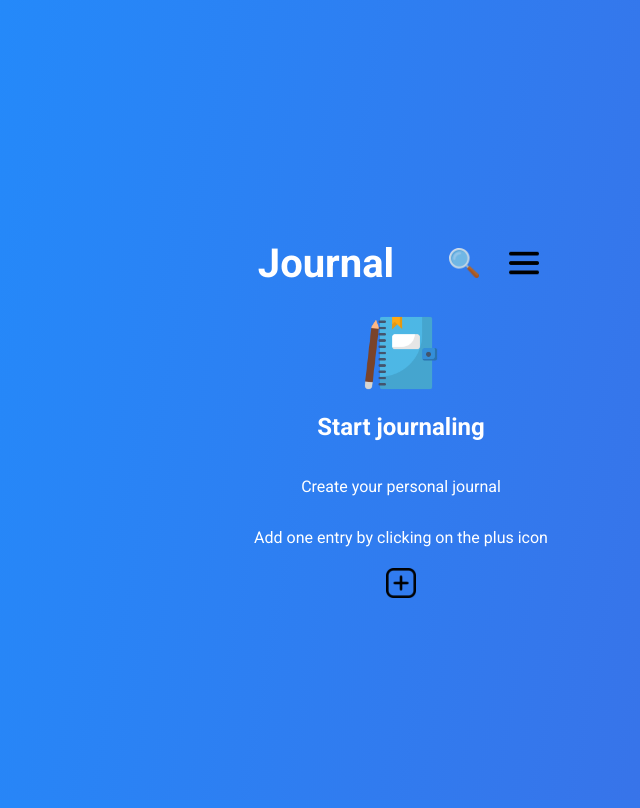
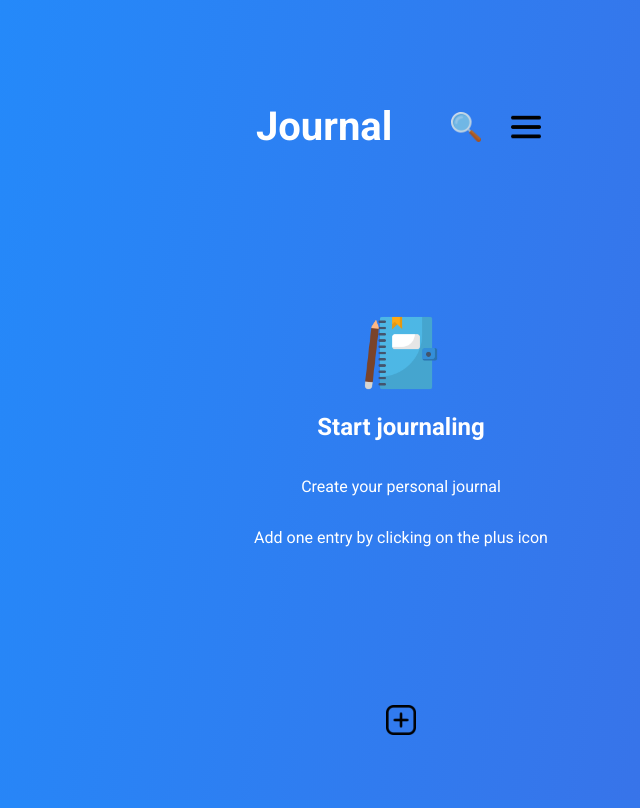
Before and after one commit to schmenniooo/Journal_IO, a React (Vite) app: page / in a window 1280 px wide. Shown: the whole page, without its empty margins (247-887 px from the left). Built offline with nearby package versions, Linux system fonts and the light colour scheme.

Commit message:
container sizes and global grid

```diff
--- a/index.css
+++ b/index.css
@@ -26,7 +26,7 @@ html, body {
 
     height: 100vh;
     width: 100%;
-    display: flex;
+    display: grid;
     flex-direction: column;
     justify-content: center;
     align-items: center;
--- a/src/components/DefaultMain/default.css
+++ b/src/components/DefaultMain/default.css
@@ -5,6 +5,7 @@
     flex-direction: column;
     justify-content: center;
     align-items: center;
+    width: 100%;
 }
 
 .logo {
--- a/src/components/Footer/footer.css
+++ b/src/components/Footer/footer.css
@@ -6,4 +6,5 @@
     justify-content: center;
     align-items: center;
     gap: 50px;
+    width: 100%;
 }
--- a/src/components/Header/header.css
+++ b/src/components/Header/header.css
@@ -6,6 +6,7 @@
     justify-content: space-around;
     align-items: center;
     gap: 50px;
+    width: 100%;
 }
 
 .mainHeading {
```
